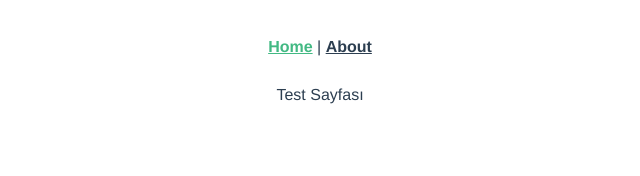
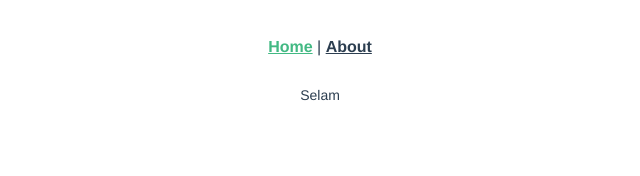
Before and after one commit to sametoz/instagram-clone-vue, a Vue app: page / in a window 1280 px wide. Shown: the top 176 px of the page, without its empty margins (320-960 px from the left). Built offline with nearby package versions, Linux system fonts and the light colour scheme.

Commit message:
-custom text component added.

```diff
--- /dev/null
+++ b/src/components/CustomText.vue
@@ -0,0 +1,38 @@
+<template>
+  <component :is="tag" :class="size">
+    <slot />
+  </component>
+</template>
+
+<script>
+export default {
+  name: "CustomText",
+  props: {
+    tag: {
+      type: String,
+      default: "span",
+      validator: function(value) {
+        return ["normal", "small", "xsmall", "xxsmall"].indexOf(value) !== -1;
+      }
+    },
+    size: {
+      default: "normal" // normal: 14, small: 12, xsmall: 11, xxsmall: 10
+    }
+  }
+};
+</script>
+
+<style scoped>
+.normal {
+  font-size: 14px;
+}
+.small {
+  font-size: 12px;
+}
+.xsmall {
+  font-size: 11px;
+}
+.xxsmall {
+  font-size: 10px;
+}
+</style>
--- a/src/views/Home.vue
+++ b/src/views/Home.vue
@@ -1,10 +1,16 @@
 <template>
-  <div class="home">Test Sayfası</div>
+  <div class="home">
+    <CustomText>Selam</CustomText>
+  </div>
 </template>
 
 <script>
+import CustomText from "@/components/CustomText";
 export default {
-  name: "Home"
+  name: "Home",
+  components: {
+    CustomText
+  }
 };
 </script>
 
```
